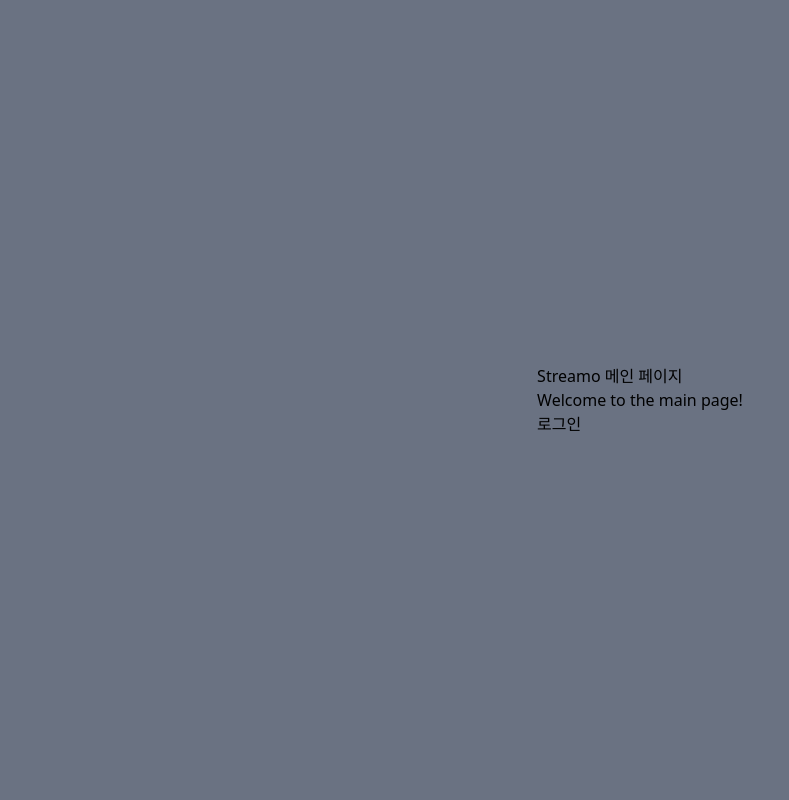
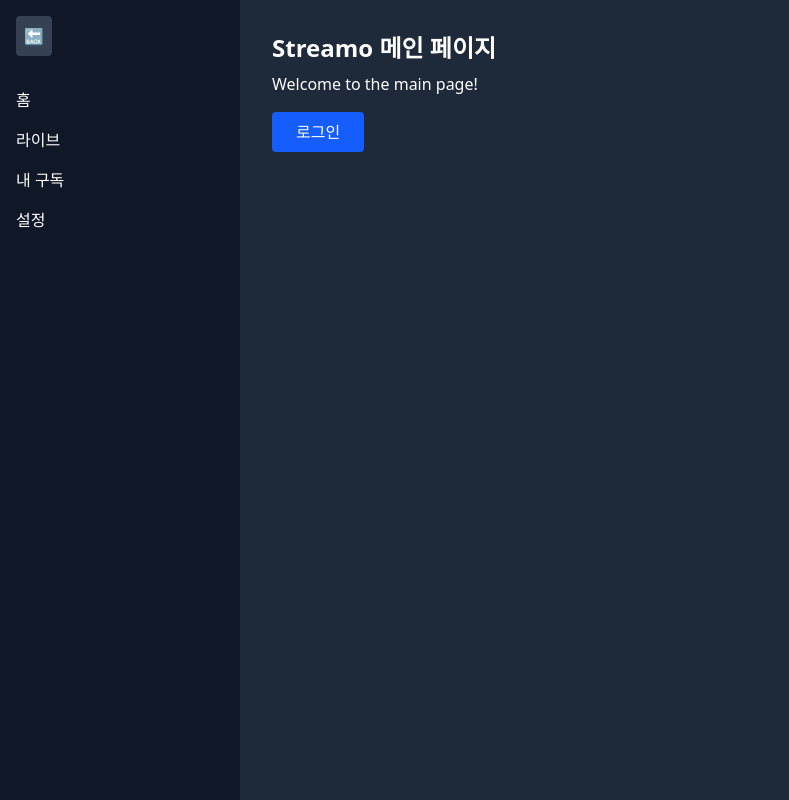
Before and after one commit to pukkok/streamo, a Next.js app in the folder front/: page / in a window 1280 px wide. Shown: the whole page, without its empty margins (0-789 px from the left). Built offline with nearby package versions, Linux system fonts and the light colour scheme.

Commit message:
[Feat] 사이드바 기초레이아웃 생성

```diff
--- /dev/null
+++ b/front/app/components/SideBar.js
@@ -0,0 +1,35 @@
+// TODO : 이후에 사이드바로 사용
+
+'use client'
+
+const SideBar = ({ isOpen, toggleSidebar }) => {
+  return (
+    <aside
+      className={`
+        bg-gray-900 text-white h-screen p-4
+        transition-all duration-300 ease-in-out
+        ${isOpen ? "w-[240px]" : "w-[60px]"}
+      `}
+    >
+      {/* 햄버거 버튼 */}
+      <button
+        onClick={toggleSidebar}
+        className="bg-gray-700 p-2 rounded text-white"
+      >
+        {isOpen ? "🔙" : "☰"}
+      </button>
+
+      {/* 사이드바 메뉴 */}
+      <nav className={`mt-8 ${isOpen ? "block" : "hidden"}`}>
+        <ul className="space-y-4">
+          <li className="hover:text-yellow-400 cursor-pointer">홈</li>
+          <li className="hover:text-yellow-400 cursor-pointer">라이브</li>
+          <li className="hover:text-yellow-400 cursor-pointer">내 구독</li>
+          <li className="hover:text-yellow-400 cursor-pointer">설정</li>
+        </ul>
+      </nav>
+    </aside>
+  );
+};
+
+export default SideBar;
--- a/front/app/main/Mainpage.js
+++ b/front/app/main/Mainpage.js
@@ -1,24 +1,40 @@
 'use client'
 import { useState } from 'react'
 import SignModal from '../components/SignModal'
+import SideBar from '../components/SideBar'
 
 const MainPage = () => {
   const [signInModalOpen, setSignInModalOpen] = useState(false)
+  const [isSidebarOpen, setIsSidebarOpen] = useState(true)
 
   const openSignModal = () => {
-		// TODO: 모달창을 여는 로직
     console.log('로그인 버튼 클릭됨')
     setSignInModalOpen(true)
   }
 
   return (
-		<div>
-			<h1>Streamo 메인 페이지</h1>
-			<p>Welcome to the main page!</p>
-			<button onClick={openSignModal}>로그인</button>
-			{signInModalOpen && <SignModal onClose={() => {setSignInModalOpen(false)}}/>}
+    <div className="flex h-screen">
+      {/* 사이드바 */}
+      <SideBar isOpen={isSidebarOpen} toggleSidebar={() => setIsSidebarOpen(!isSidebarOpen)} />
+
+      {/* 메인 컨텐츠 */}
+      <main
+        className={`
+          bg-gray-800 text-white p-8 flex-1 transition-all duration-300 ease-in-out
+        `}
+      >
+        <h1 className="text-2xl font-bold">Streamo 메인 페이지</h1>
+        <p className="mt-2">Welcome to the main page!</p>
+        <button
+          onClick={openSignModal}
+          className="mt-4 px-6 py-2 bg-blue-600 hover:bg-blue-700 text-white rounded"
+        >
+          로그인
+        </button>
+        {signInModalOpen && <SignModal onClose={() => setSignInModalOpen(false)} />}
+      </main>
     </div>
   )
 }
 
-export default MainPage
+export default MainPage;
--- a/front/app/page.js
+++ b/front/app/page.js
@@ -2,7 +2,7 @@
 
 const Home = () => {
   return (
-    <div className="flex justify-center items-center h-screen bg-gray-500">
+    <div className="">
       <MainPage />
     </div>
   )
```
Lines whose indentation alone changed are shown as unchanged.
